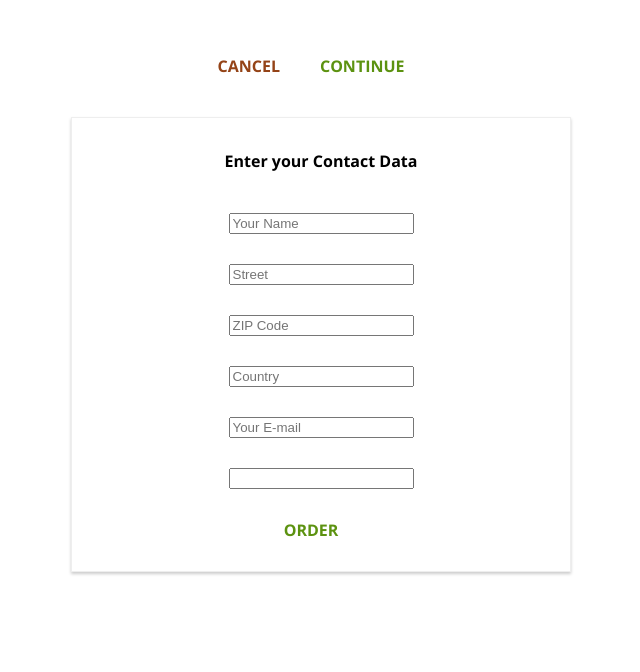
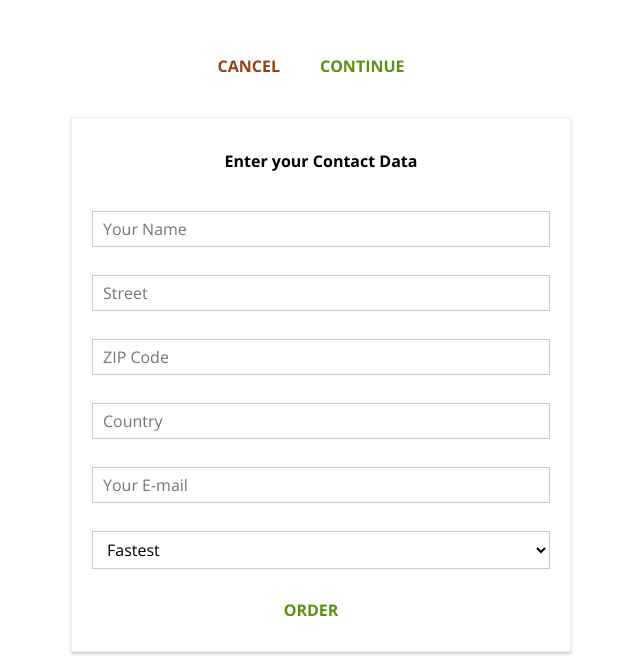
Before and after one commit to Jarkkohei/React-Complete-Guide, a React app: page /checkout/contact-data in a window 1280 px wide. Shown: the part 701-1373 px from the top of the page, without its empty margins (319-959 px from the left). Before the commit the page ends 1293 px from the top, so only its background shows below. Built offline with nearby package versions, Linux system fonts and the light colour scheme.

Commit message:
Added the "select"-element to the form and fixed the name of the css-class. [221]

```diff
--- a/src/components/UI/Input/Input.js
+++ b/src/components/UI/Input/Input.js
@@ -8,19 +8,32 @@ const input = (props) => {
     switch(props.elementType) {
         case ('input'):
             inputElement = <input
-                className={classes.inputElement}
+                className={classes.InputElement}
                 {...props.elementConfig}
                 value={props.value}/>;
             break;
         case ('textarea'):
             inputElement = <textarea
-                className={classes.inputElement}
+                className={classes.InputElement}
                 {...props.elementConfig}
                 value={props.value}/>;
             break;
+        case ('select'):
+            inputElement = (
+                <select
+                    className={classes.InputElement}
+                    value={props.value}>
+                    {props.elementConfig.options.map(option => (
+                        <option key={option.value} value={option.value}>
+                            {option.displayValue}
+                        </option>
+                    ))}
+                </select>
+            );
+            break;
         default:
             inputElement = <input
-                className={classes.inputElement}
+                className={classes.InputElement}
                 {...props.elementConfig}
                 value={props.value}/>;
     }
--- a/src/containers/Checkout/ContactData/ContactData.js
+++ b/src/containers/Checkout/ContactData/ContactData.js
@@ -50,7 +50,7 @@ class ContactData extends Component {
                 value: ''
             },
             deliveryMethod: {
-                elementType: 'input',
+                elementType: 'select',
                 elementConfig: {
                     options: [
                         {value: 'fastest', displayValue: 'Fastest'},
```
